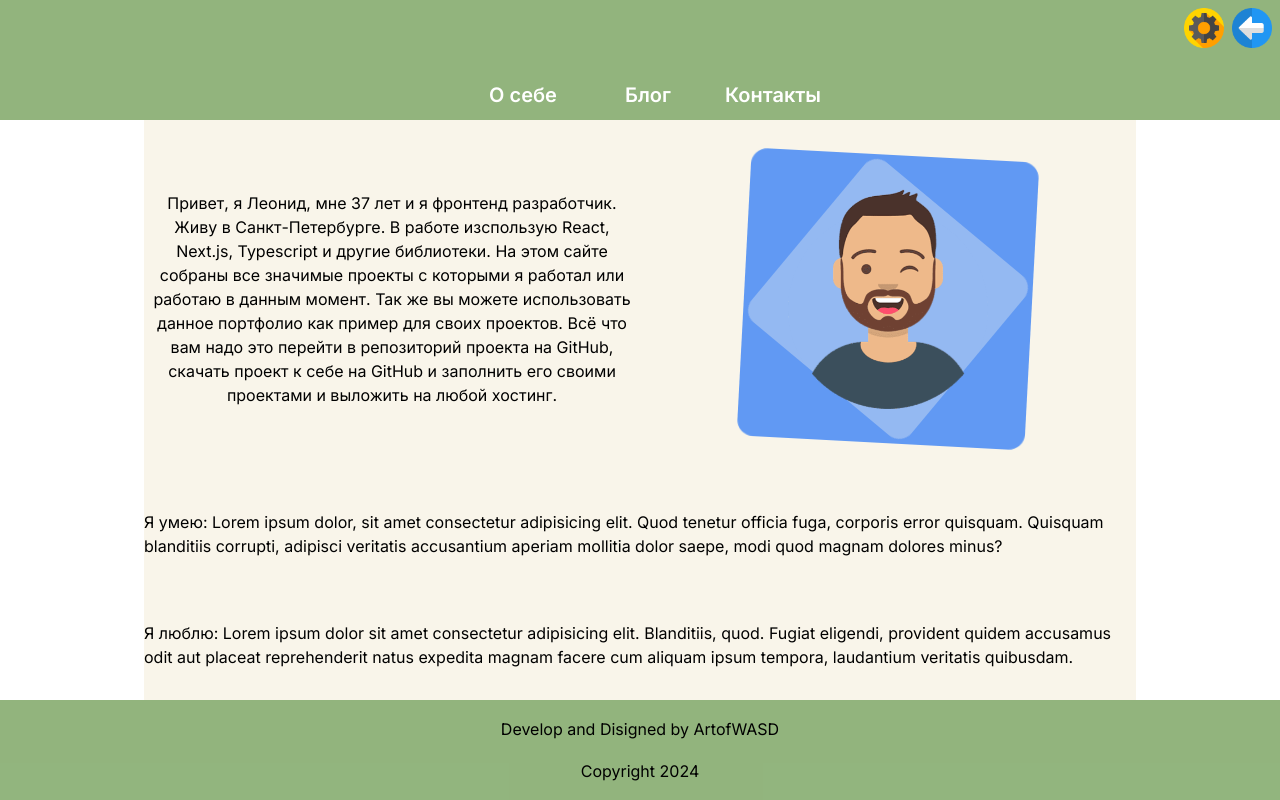
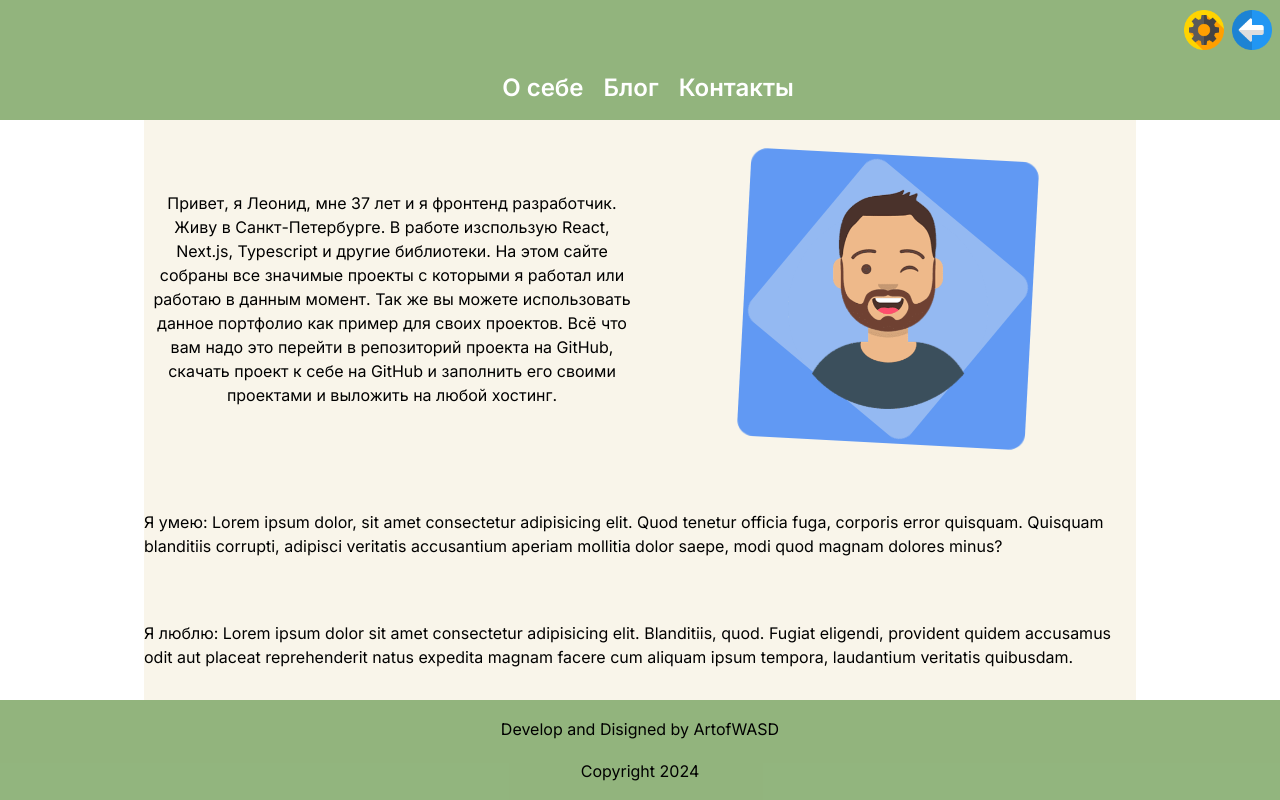
Before and after one commit to ArtofWASD/my_cv, a Next.js app: page /about in a window 1280 px wide. Built offline with nearby package versions, Linux system fonts and the light colour scheme.

Commit message:
Возврат к базовому конфигу меню в шапке

```diff
--- a/src/widgets/navMenu/ui/navMenu.tsx
+++ b/src/widgets/navMenu/ui/navMenu.tsx
@@ -1,5 +1,4 @@
 "use client";
-
 import { motion } from "framer-motion";
 import Image from "next/image";
 import Link from "next/link";
@@ -12,49 +11,15 @@ interface INavItems {
 }
 
 export const NavMenu = ({ menuItems }: { menuItems: Array<INavItems> }) => {
-  const icon = {
-    initial: { opacity: 0, y: 0 },
-    hover: { scale: 1.2, y: -35, opacity: 1, transition: { duration: 0.5 } },
-    tap: { scale: 1, y: -30 },
-  };
-
-  const text = {
-    hover: { scale: 1.2 },
-    tap: { scale: 1 },
-  };
   return (
-    <>
-      <div className="flex justify-center gap-20">
-        {menuItems.map((item) => (
-          <motion.div
-            key={item.name}
-            initial="initial"
-            whileHover="hover"
-            whileTap="tap"
-          >
-            <Link
-              href={item.url}
-              className="grid items-end justify-items-center"
-            >
-              <motion.p
-                className="absolute cursor-pointer text-xl font-semibold text-white"
-                variants={text}
-              >
-                {item.name}
-              </motion.p>
-              <motion.div variants={icon}>
-                <Image
-                  src={item.img}
-                  width="45"
-                  height="45"
-                  alt={item.name}
-                  className="relative cursor-pointer"
-                />
-              </motion.div>
-            </Link>
-          </motion.div>
-        ))}
-      </div>
-    </>
+    <div className="grid grid-flow-col gap-5">
+      {menuItems.map((item) => (
+        <div key={item.name}>
+          <Link href={item.url} className="">
+            <p className="text-2xl font-semibold text-white">{item.name}</p>
+          </Link>
+        </div>
+      ))}
+    </div>
   );
 };
```
